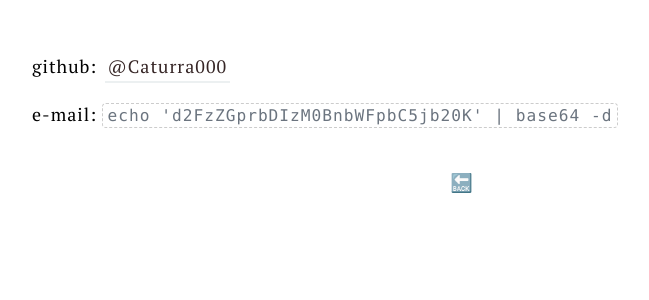
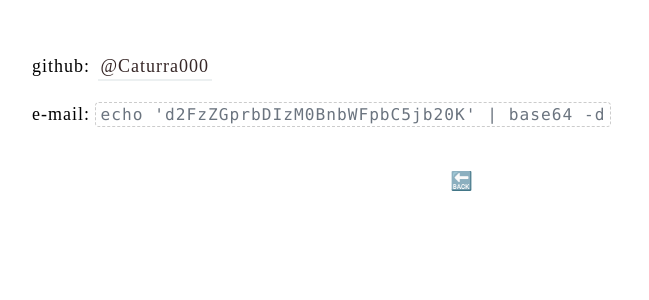
Before and after one commit to Caturra000/Caturra000.github.io, a Jekyll site: the page built from about/index.md, in a window 1280 px wide. Shown: the top 300 px of the page, without its empty margins (178-827 px from the left). Built offline with Jekyll 4.4.1, drawn with Linux system fonts in a browser that asks for light colours.

Commit message:
update fonts

```diff
--- a/style/style.css
+++ b/style/style.css
@@ -1,44 +1,10 @@
-/* pt-serif-regular - latin */
-@font-face {
-  font-family: 'PT Serif';
-  font-style: normal;
-  font-weight: normal;
-	src: local('PT Serif'), local('PTSerif-Regular'), url('/style/fonts/PT/pt-serif-v11-latin-regular.woff2') format('woff2');
-	unicode-range: U+0000-00FF, U+0131, U+0152-0153, U+02BB-02BC, U+02C6, U+02DA, U+02DC, U+2000-206F, U+2074, U+20AC, U+2122, U+2191, U+2193, U+2212, U+2215, U+FEFF, U+FFFD;
-}
-/* pt-serif-italic - latin */
-@font-face {
-  font-family: 'PT Serif';
-  font-style: italic;
-  font-weight: normal;
-	src: local('PT Serif Italic'), local('PTSerif-Italic'), url('/style/fonts/PT/pt-serif-v11-latin-italic.woff2') format('woff2');
-	unicode-range: U+0000-00FF, U+0131, U+0152-0153, U+02BB-02BC, U+02C6, U+02DA, U+02DC, U+2000-206F, U+2074, U+20AC, U+2122, U+2191, U+2193, U+2212, U+2215, U+FEFF, U+FFFD;
-}
-/* pt-serif-700 - latin */
-@font-face {
-  font-family: 'PT Serif';
-  font-style: normal;
-  font-weight: bold;
-	src: local('PT Serif Bold'), local('PTSerif-Bold'), url('/style/fonts/PT/pt-serif-v11-latin-700.woff2') format('woff2');
-	unicode-range: U+0000-00FF, U+0131, U+0152-0153, U+02BB-02BC, U+02C6, U+02DA, U+02DC, U+2000-206F, U+2074, U+20AC, U+2122, U+2191, U+2193, U+2212, U+2215, U+FEFF, U+FFFD;
-}
-/* pt-serif-700italic - latin */
-@font-face {
-  font-family: 'PT Serif';
-  font-style: italic;
-  font-weight: bold;
-	src: local('PT Serif Bold Italic'), local('PTSerif-BoldItalic'), url('/style/fonts/PT/pt-serif-v11-latin-700italic.woff2') format('woff2');
-	unicode-range: U+0000-00FF, U+0131, U+0152-0153, U+02BB-02BC, U+02C6, U+02DA, U+02DC, U+2000-206F, U+2074, U+20AC, U+2122, U+2191, U+2193, U+2212, U+2215, U+FEFF, U+FFFD;
-}
-
-
 body {
   font-size: 18px;
   color: #525d67;
   background: #FFF;
-  font-family: "PT Serif", 'Times New Roman', Times, Arial,
-    /*my favorite*/ "Source Han Serif SC", "Source Han Serif CN", "Source Han Serif", "思源宋体 CN", "思源宋体",
+  font-family: 'Times New Roman', Times, Arial,
     /*apple*/ "Songti SC", "Songti",
+    /*second choice*/ "Source Han Serif SC", "Source Han Serif CN", "Source Han Serif", "思源宋体 CN", "思源宋体",
     /*windows*/ SimSun,
     /*kindle*/ STSong,
     /*others*/ serif, "Hiragino Sans GB", "Microsoft YaHei", "微软雅黑", "STHeiti", "WenQuanYi Micro Hei", sans-serif;
```
